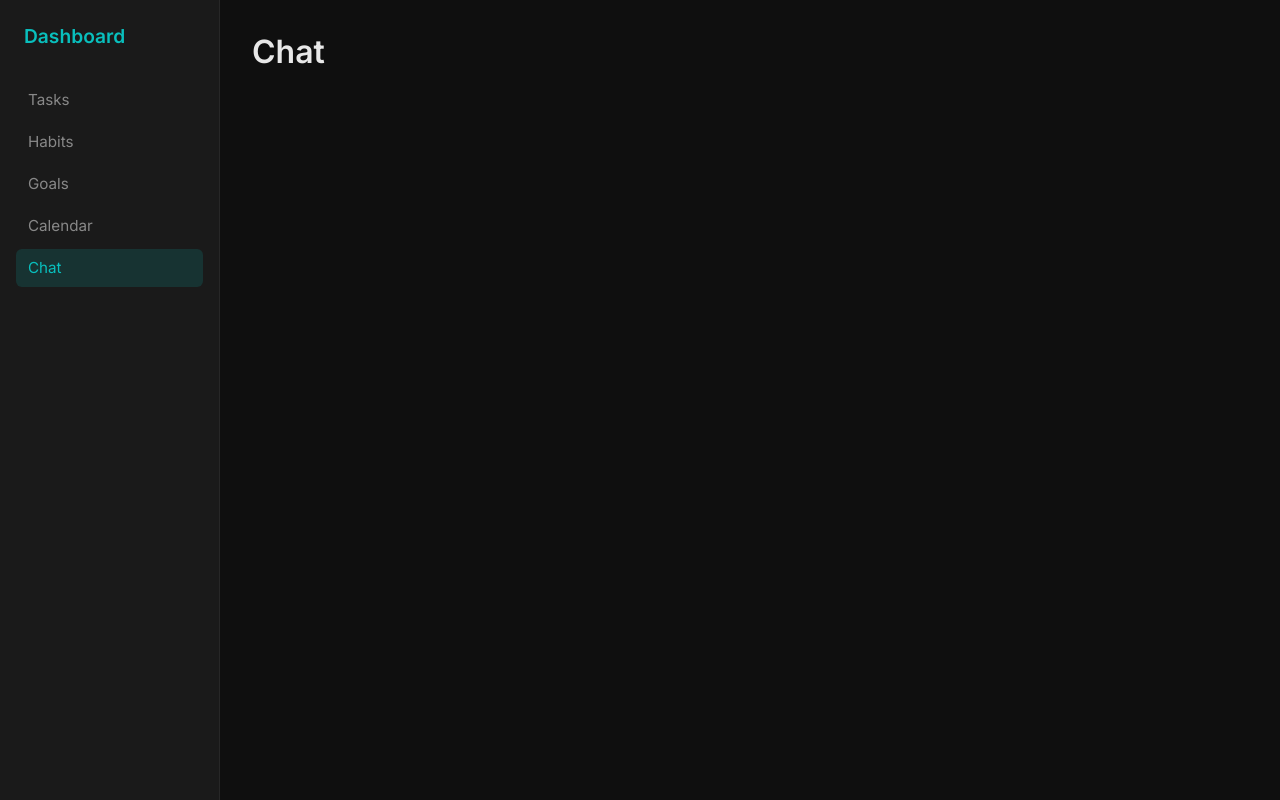
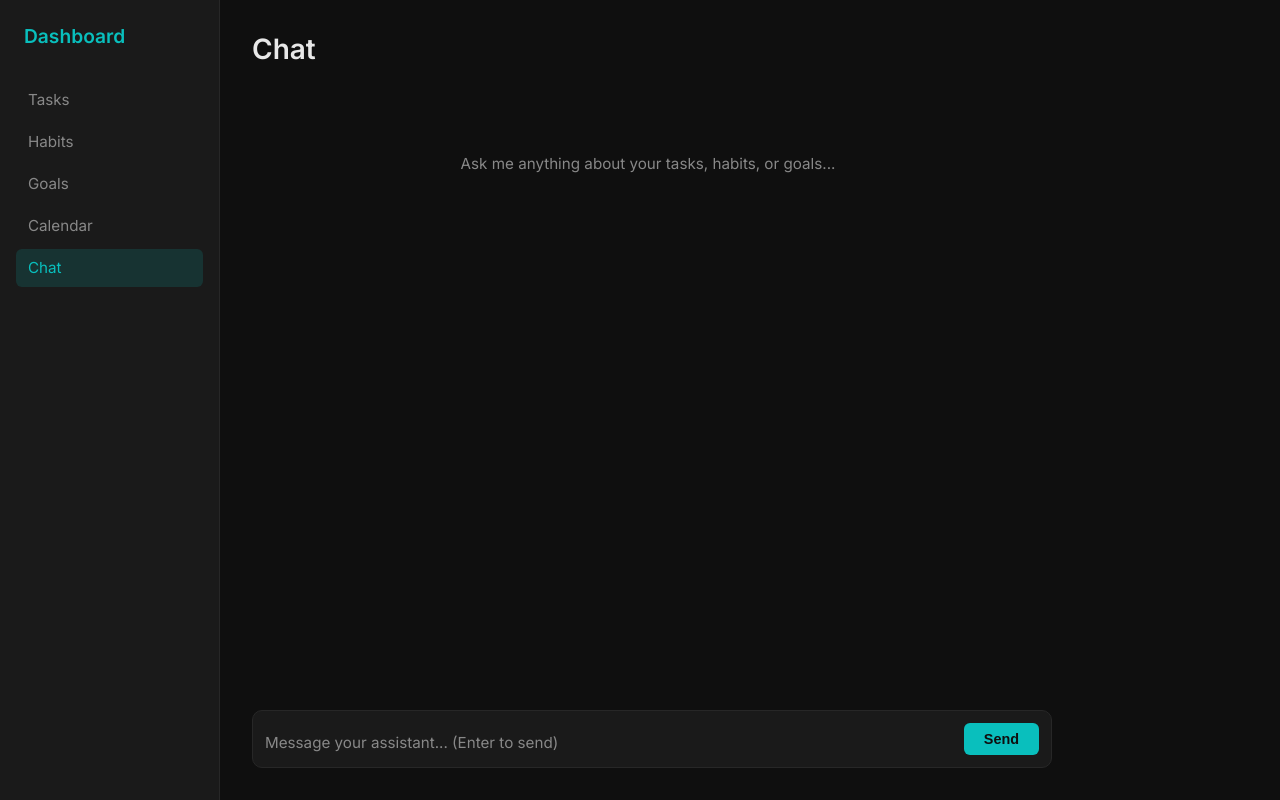
Before and after one commit to domshuyler/dashboard, a React (Vite) app in the folder personal-dashboard/: page /chat in a window 1280 px wide. Built offline with nearby package versions, Linux system fonts and the light colour scheme.

Commit message:
AI chat module complete

```diff
--- a/personal-dashboard/package.json
+++ b/personal-dashboard/package.json
@@ -12,6 +12,7 @@
   "dependencies": {
     "react": "^19.2.6",
     "react-dom": "^19.2.6",
+    "react-markdown": "^10.1.0",
     "react-router-dom": "^7.16.0"
   },
   "devDependencies": {
--- /dev/null
+++ b/personal-dashboard/src/pages/Chat.css
@@ -0,0 +1,117 @@
+.chat-container {
+  display: flex;
+  flex-direction: column;
+  height: calc(100vh - 4rem);
+  max-width: 800px;
+}
+
+.chat-container h1 {
+  font-size: 1.75rem;
+  font-weight: 600;
+  margin-bottom: 1.5rem;
+  color: var(--color-text);
+}
+
+.chat-messages {
+  flex: 1;
+  overflow-y: auto;
+  display: flex;
+  flex-direction: column;
+  gap: 1rem;
+  padding-right: 0.5rem;
+  margin-bottom: 1rem;
+}
+
+.chat-empty {
+  color: var(--color-text-muted);
+  font-size: 0.95rem;
+  text-align: center;
+  margin-top: 4rem;
+}
+
+.chat-message {
+  display: flex;
+}
+
+.chat-message.user {
+  justify-content: flex-end;
+}
+
+.chat-message.assistant {
+  justify-content: flex-start;
+}
+
+.message-bubble {
+  max-width: 70%;
+  padding: 0.75rem 1rem;
+  border-radius: 12px;
+  font-size: 0.95rem;
+  line-height: 1.6;
+  white-space: pre-wrap;
+}
+
+.chat-message.user .message-bubble {
+  background-color: var(--color-accent);
+  color: #0f0f0f;
+  border-bottom-right-radius: 4px;
+}
+
+.chat-message.assistant .message-bubble {
+  background-color: var(--color-surface);
+  border: 1px solid var(--color-border);
+  color: var(--color-text);
+  border-bottom-left-radius: 4px;
+}
+
+.message-bubble.loading {
+  color: var(--color-text-muted);
+  font-style: italic;
+}
+
+.chat-input-row {
+  display: flex;
+  gap: 0.75rem;
+  align-items: flex-end;
+  background-color: var(--color-surface);
+  border: 1px solid var(--color-border);
+  border-radius: 10px;
+  padding: 0.75rem;
+}
+
+.chat-input-row textarea {
+  flex: 1;
+  background: transparent;
+  border: none;
+  color: var(--color-text);
+  font-size: 0.95rem;
+  resize: none;
+  outline: none;
+  font-family: 'Inter', sans-serif;
+  line-height: 1.5;
+}
+
+.chat-input-row textarea::placeholder {
+  color: var(--color-text-muted);
+}
+
+.chat-input-row button {
+  background-color: var(--color-accent);
+  color: #0f0f0f;
+  border: none;
+  border-radius: 6px;
+  padding: 0.5rem 1.25rem;
+  font-size: 0.9rem;
+  font-weight: 600;
+  cursor: pointer;
+  transition: opacity 0.15s;
+  flex-shrink: 0;
+}
+
+.chat-input-row button:hover {
+  opacity: 0.85;
+}
+
+.chat-input-row button:disabled {
+  opacity: 0.5;
+  cursor: not-allowed;
+}
--- a/personal-dashboard/src/pages/Chat.jsx
+++ b/personal-dashboard/src/pages/Chat.jsx
@@ -1,7 +1,90 @@
+import ReactMarkdown from 'react-markdown'
+import { useState } from 'react'
+import './Chat.css'
+
 function Chat() {
+  const [messages, setMessages] = useState([])
+  const [input, setInput] = useState('')
+  const [loading, setLoading] = useState(false)
+
+  const sendMessage = async () => {
+    if (!input.trim() || loading) return
+
+    const userMessage = { role: 'user', content: input }
+    const updatedMessages = [...messages, userMessage]
+    setMessages(updatedMessages)
+    setInput('')
+    setLoading(true)
+
+    try {
+      const response = await fetch('https://api.anthropic.com/v1/messages', {
+        method: 'POST',
+        headers: {
+          'Content-Type': 'application/json',
+          'x-api-key': import.meta.env.VITE_ANTHROPIC_API_KEY,
+          'anthropic-version': '2023-06-01',
+          'anthropic-dangerous-direct-browser-access': 'true'
+        },
+        body: JSON.stringify({
+          model: 'claude-sonnet-4-5',
+          max_tokens: 1000,
+          system: 'You are a helpful personal assistant built into the user\'s personal dashboard. You help them stay organized, on track with their goals, and productive.',
+          messages: updatedMessages
+        })
+      })
+
+      const data = await response.json()
+      const assistantMessage = {
+        role: 'assistant',
+        content: data.content[0].text
+      }
+      setMessages([...updatedMessages, assistantMessage])
+    } catch (error) {
+      console.error('Error:', error)
+    } finally {
+      setLoading(false)
+    }
+  }
+
+  const handleKeyDown = (e) => {
+    if (e.key === 'Enter' && !e.shiftKey) {
+      e.preventDefault()
+      sendMessage()
+    }
+  }
+
   return (
-    <div>
+    <div className="chat-container">
       <h1>Chat</h1>
+      <div className="chat-messages">
+        {messages.length === 0 && (
+          <div className="chat-empty">Ask me anything about your tasks, habits, or goals...</div>
+        )}
+        {messages.map((msg, index) => (
+          <div key={index} className={`chat-message ${msg.role}`}>
+            <div className="message-bubble">
+  {msg.role === 'assistant'
+    ? <ReactMarkdown>{msg.content}</ReactMarkdown>
+    : msg.content}
+</div>
+          </div>
+        ))}
+        {loading && (
+          <div className="chat-message assistant">
+            <div className="message-bubble loading">Thinking...</div>
+          </div>
+        )}
+      </div>
+      <div className="chat-input-row">
+        <textarea
+          value={input}
+          onChange={(e) => setInput(e.target.value)}
+          onKeyDown={handleKeyDown}
+          placeholder="Message your assistant... (Enter to send)"
+          rows={1}
+        />
+        <button onClick={sendMessage} disabled={loading}>Send</button>
+      </div>
     </div>
   )
 }
```
Also changed, not shown: 2 other files (tests, documents, lock files or other folders).
